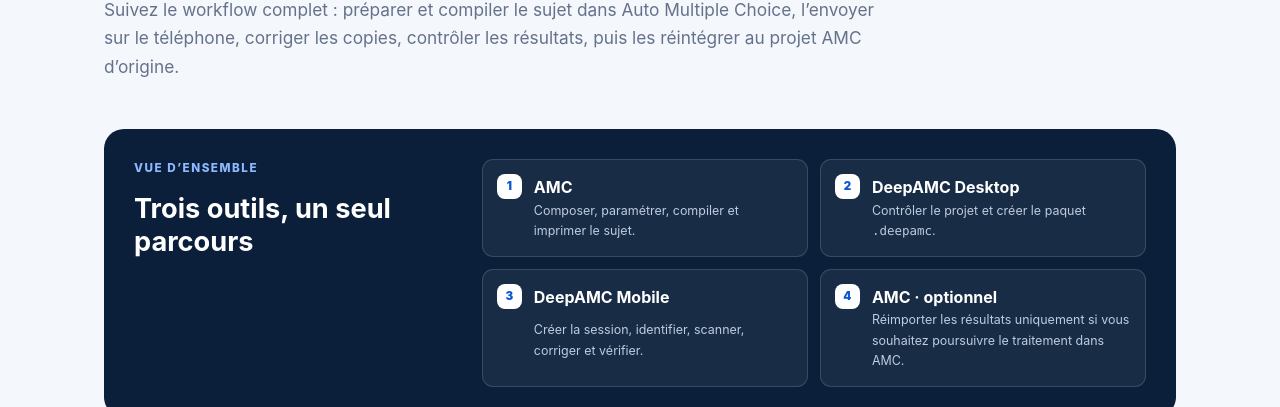
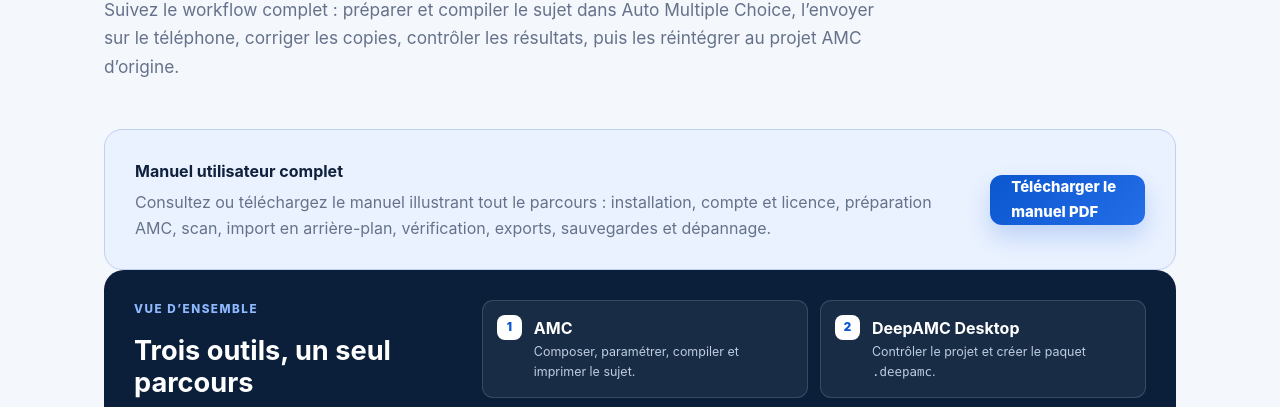
Before and after one commit to deepamcmobile/DeepAMC-Website, a plain HTML site: page aide/index.html in a window 1280 px wide. Shown: the part 361-768 px from the top of the page. Drawn offline with Linux system fonts and the light colour scheme.

Commit message:
docs: publier le manuel utilisateur complet

```diff
--- a/aide/index.html
+++ b/aide/index.html
@@ -22,6 +22,14 @@
     <p class="eyebrow">PRISE EN MAIN COMPLÈTE</p>
     <h1>Du sujet AMC aux copies annotées</h1>
     <p>Suivez le workflow complet : préparer et compiler le sujet dans Auto Multiple Choice, l’envoyer sur le téléphone, corriger les copies, contrôler les résultats, puis les réintégrer au projet AMC d’origine.</p>
+  </section>
+
+  <section class="notice-card" aria-labelledby="manual-title">
+    <div>
+      <strong id="manual-title">Manuel utilisateur complet</strong>
+      <p>Consultez ou téléchargez le manuel illustrant tout le parcours : installation, compte et licence, préparation AMC, scan, import en arrière-plan, vérification, exports, sauvegardes et dépannage.</p>
+    </div>
+    <a class="button primary" href="/aide/Manuel_utilisateur_DeepAMC_1.0_marques.pdf" download>Télécharger le manuel PDF</a>
   </section>
 
   <section class="workflow-overview" aria-labelledby="workflow-title">
```
Also changed, not shown: 1 other file.
